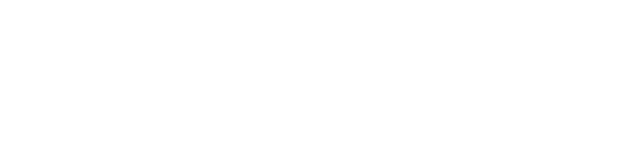
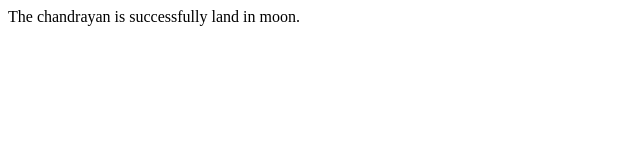
Before and after one commit to Sashi730/First_repository01, a plain HTML site: page index.html in a window 1280 px wide. Shown: the whole page, without its empty margins (0-640 px from the left). Drawn offline with Linux system fonts and the light colour scheme.

Commit message:
change the index file in gith

```diff
--- a/index.html
+++ b/index.html
@@ -2,4 +2,7 @@
     <head>
         <title>This Is My First Repository Project </title>
     </head>
+    <body>
+        <p>The chandrayan is successfully land in moon.</p>
+    </body>
 </html>
```
